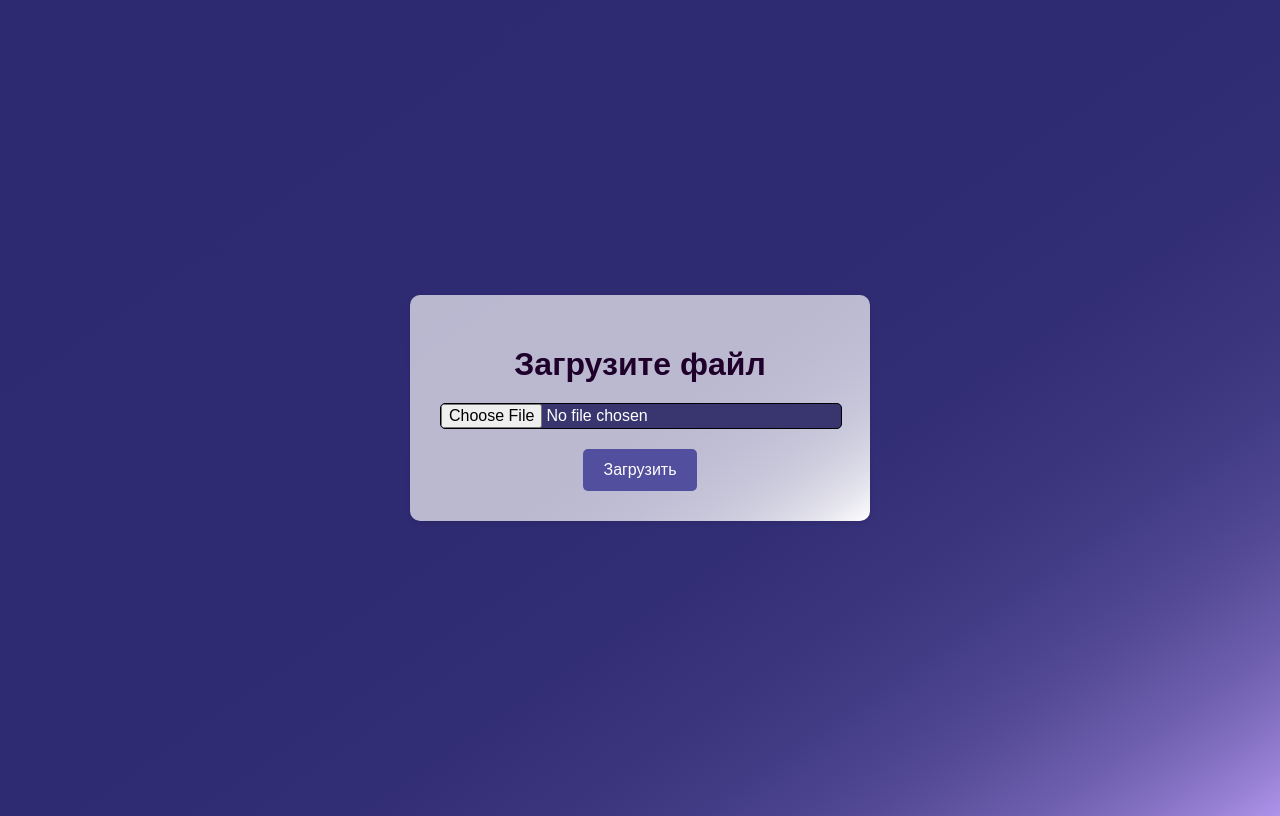
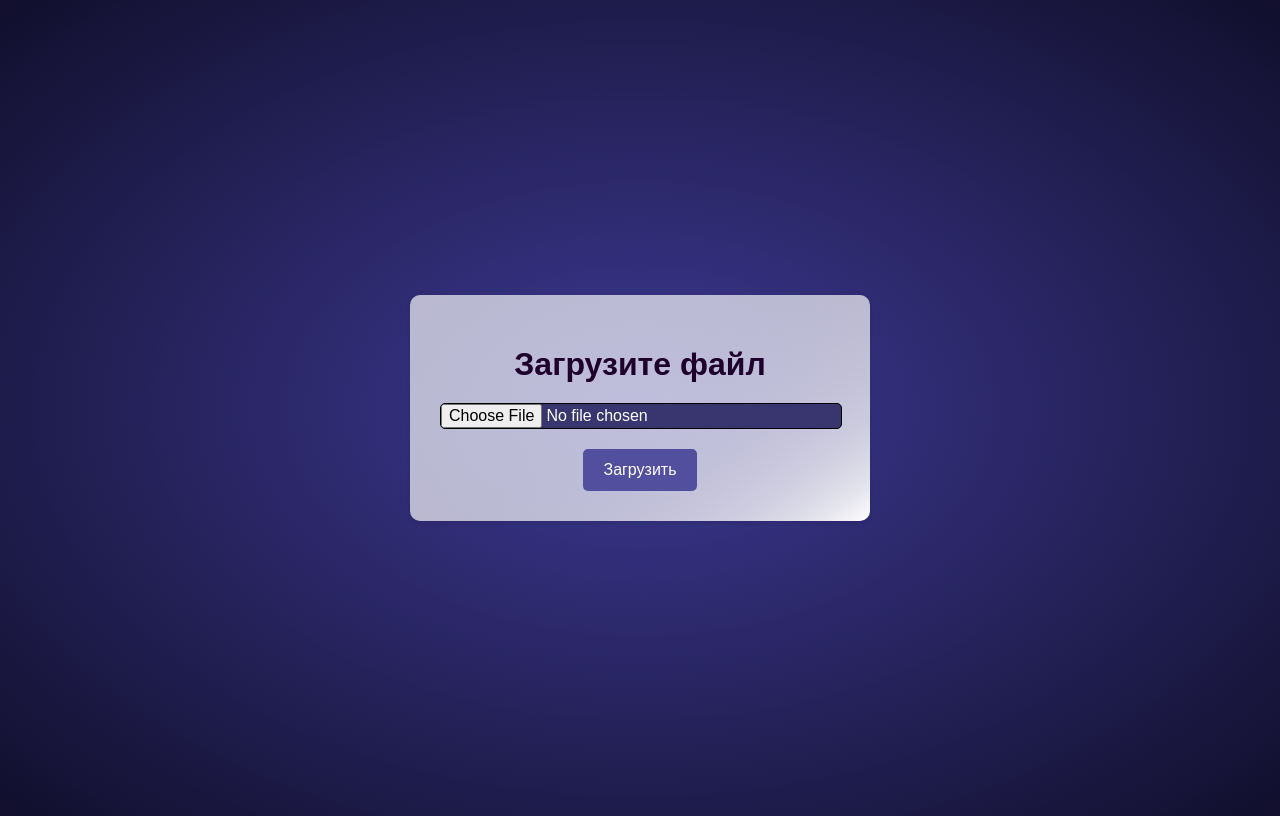
Before and after one commit to LeyaKs/IOM2, a Flask app: page / in a window 1280 px wide. Run offline with Flask 3, Linux system fonts and the light colour scheme.

Commit message:
cool radial gradient

```diff
--- a/templates/index2.html
+++ b/templates/index2.html
@@ -9,7 +9,8 @@
       justify-content: center;
       align-items: center;
       min-height: 100vh;
-      background: linear-gradient(145deg, #2d2a71, 90%,  #af94ea);
+      /*background: linear-gradient(145deg, #2d2a71, 90%,  #af94ea);*/
+      background:-webkit-radial-gradient(#3d3994, #110f2c)
     }
 
     .container {
```
